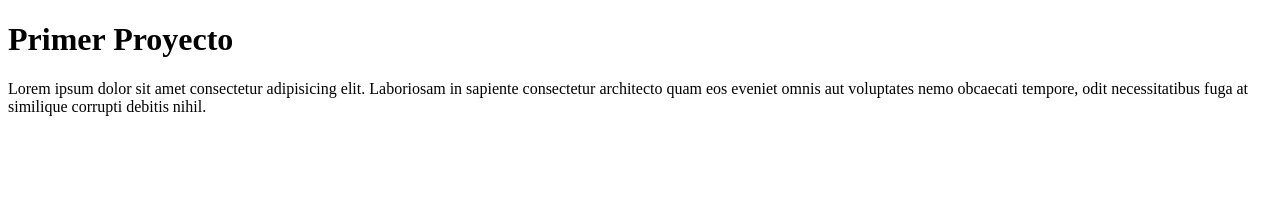
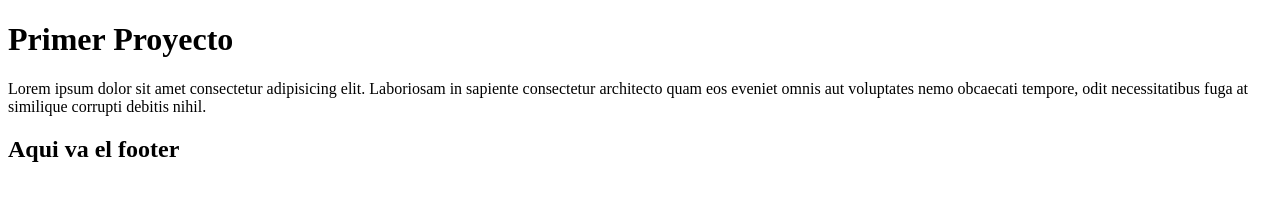
Before and after one commit to anglasdiaz/Proyecto-Nube, a plain HTML site: page index.html in a window 1280 px wide. Drawn offline with Linux system fonts and the light colour scheme.

Commit message:
modified index.html add footer

```diff
--- a/index.html
+++ b/index.html
@@ -15,6 +15,9 @@
             eos eveniet omnis aut voluptates nemo obcaecati tempore, odit necessitatibus fuga at similique corrupti
             debitis nihil.
         </p>
+        <footer>
+            <h2>Aqui va el footer</h2>
+        </footer>
 
     </body>
 
```
